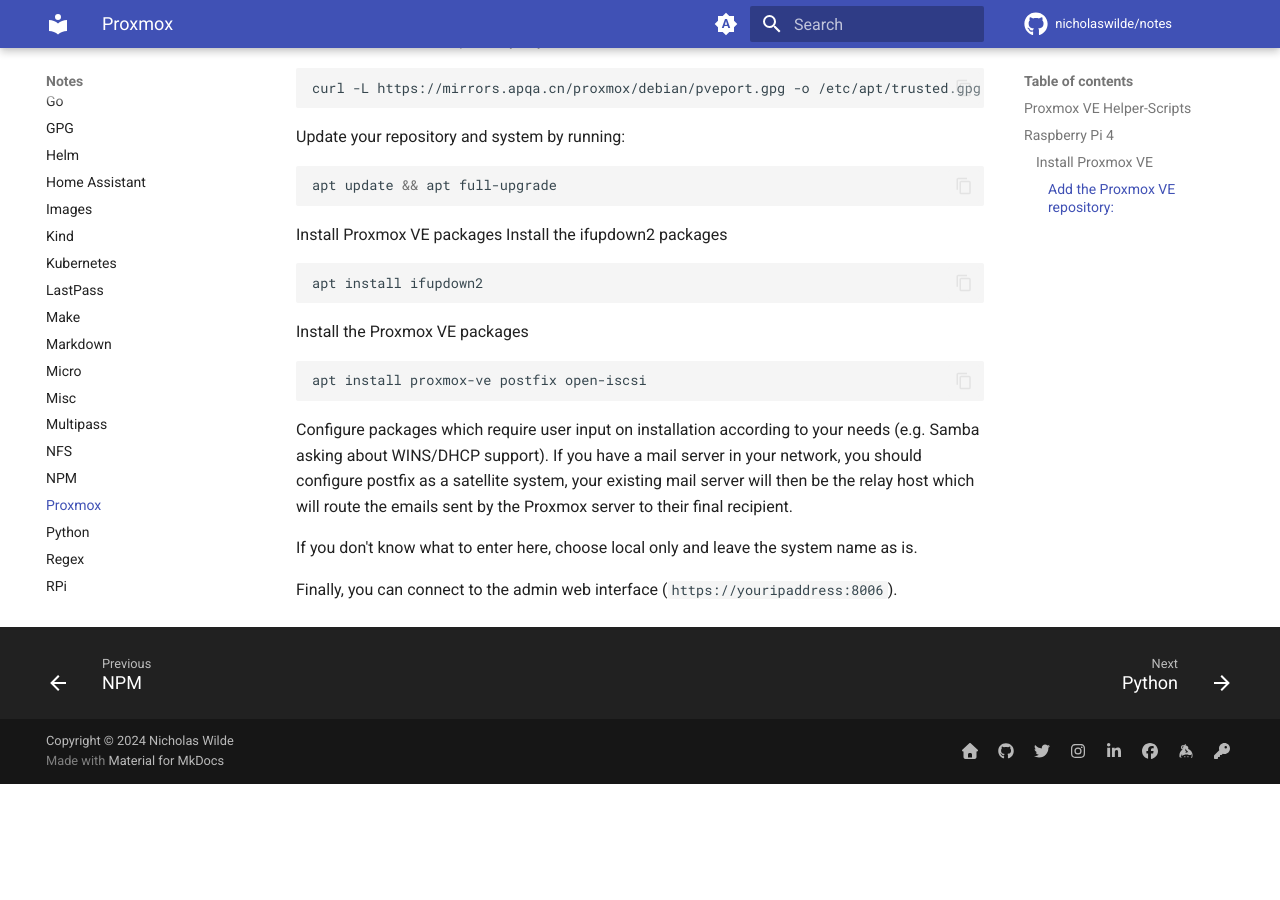
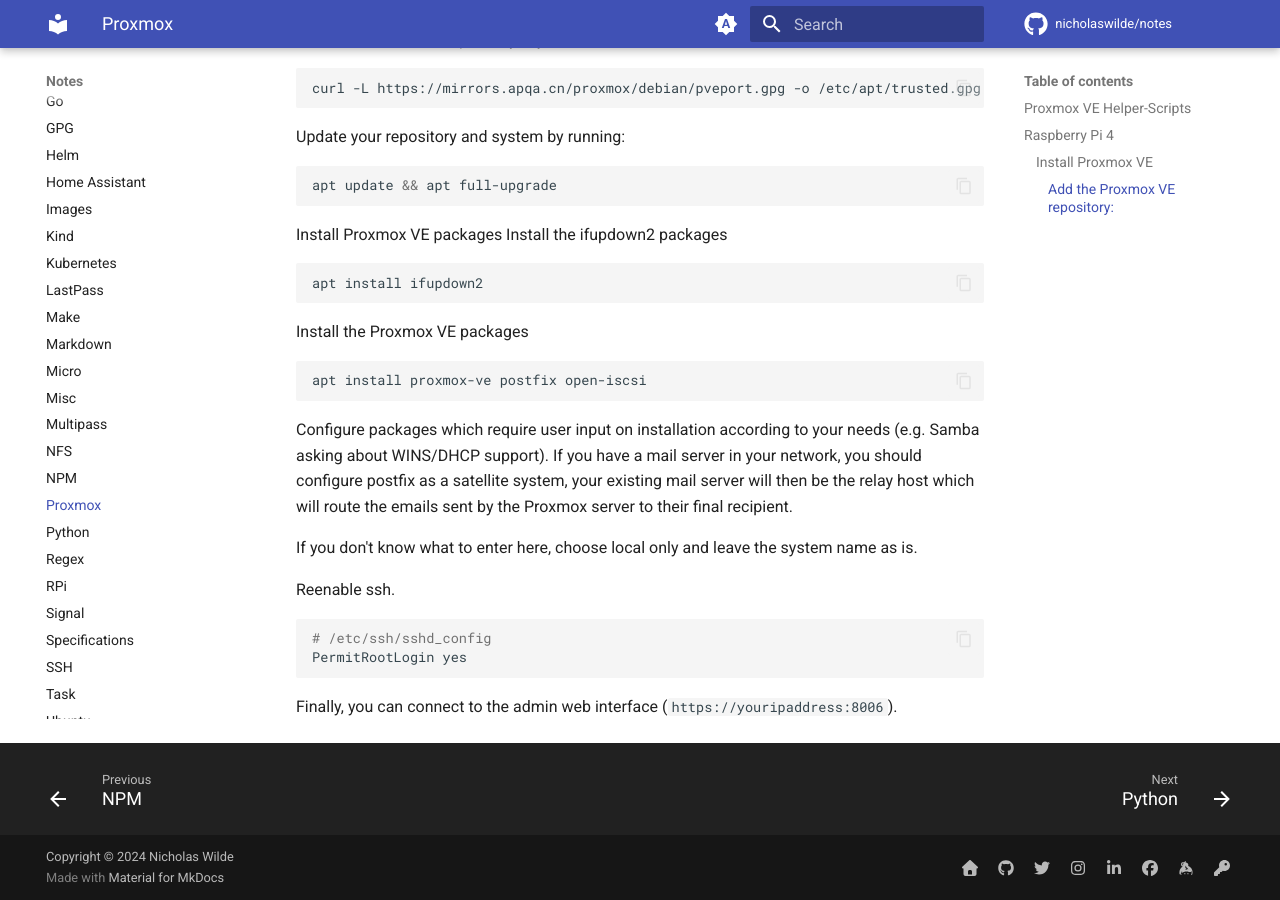
Before and after one commit to nicholaswilde/notes, an MkDocs documentation site: the page built from docs/proxmox.md, in a window 1280 px wide and 900 px high, scrolled down 1625 px. Built offline with MkDocs 1.6.1 and Material for MkDocs 9.7.7, drawn with Linux system fonts in a browser that asks for light colours; comment, search, counter and statistics services are not loaded; before the commit the page ends 2409 px from its top, so only the background shows below that.

Commit message:
Update proxmox.md

````diff
--- a/docs/proxmox.md
+++ b/docs/proxmox.md
@@ -108,6 +108,13 @@
 
 If you don't know what to enter here, choose local only and leave the system name as is.
 
+Reenable ssh.
+
+```shell
+# /etc/ssh/sshd_config
+PermitRootLogin yes
+```
+
 Finally, you can connect to the admin web interface (`https://youripaddress:8006`).
 
 [1]: <https://community-scripts.github.io/ProxmoxVE/>
````
